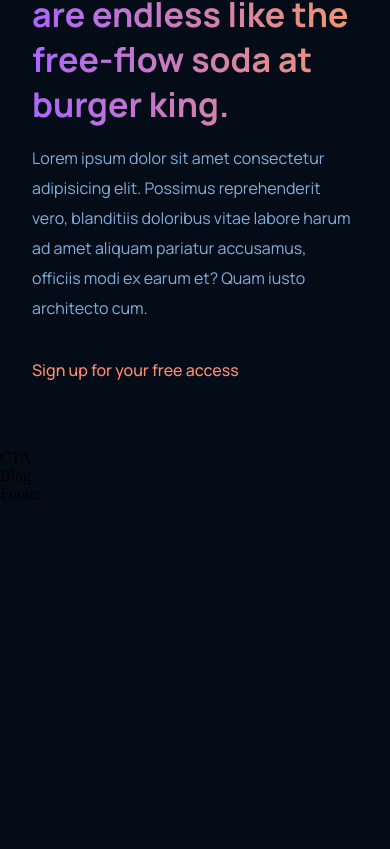
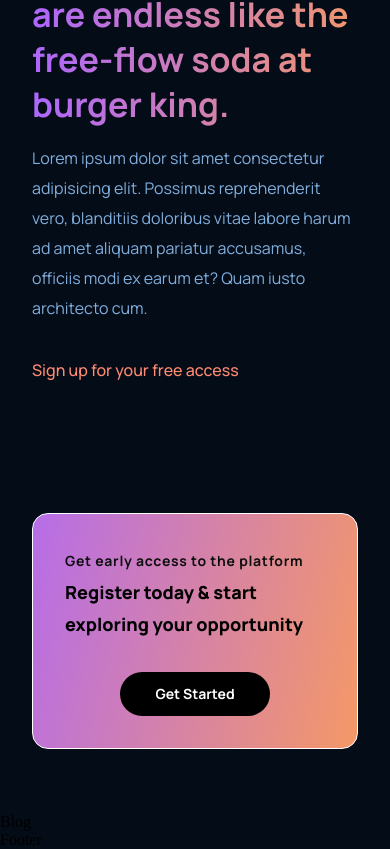
Before and after one commit to marizoo/responsive-react-website, a React (Create React App) app: page / in a window 390 px wide. Shown: the part 3747-4596 px from the top of the page. Before the commit the page ends 4250 px from the top, so only its background shows below. Built offline with nearby package versions, Linux system fonts and the light colour scheme.

Commit message:
section : Cta : 100%

```diff
--- a/src/components/cta/CTA.jsx
+++ b/src/components/cta/CTA.jsx
@@ -1,10 +1,18 @@
-import React from 'react'
-import './ctaStyle.css'
+import React from "react";
+import "./ctaStyle.css";
 
 const CTA = () => {
-  return (
-    <div>CTA</div>
-  )
-}
+    return (
+        <div className="cta">
+            <div className="cta-content">
+                <p>Get early access to the platform</p>
+                <h3>Register today & start exploring your opportunity</h3>
+            </div>
+            <div className="cta-btn">
+                <button type="button">Get Started</button>
+            </div>
+        </div>
+    );
+};
 
-export default CTA
+export default CTA;
--- a/src/components/cta/ctaStyle.css
+++ b/src/components/cta/ctaStyle.css
@@ -0,0 +1,80 @@
+.cta{
+border: 1px solid white;
+color: white;
+
+display: flex;
+justify-content: space-between;
+align-items: center;
+padding: 2rem;
+margin: 4rem;
+border-radius: 1rem;
+background: var(--gradient-bar);
+font-family: var(--font-family);
+}
+
+
+.cta-content p{
+font-weight: 500;
+font-size: 14px;
+line-height: 30px;
+color: #0E0E0E;
+font-weight: bold;
+letter-spacing: 0.7px;
+}
+
+.cta-content h3{
+    font-weight: 800;
+    font-size: 24px;
+    line-height: 45px;
+    color: #000;
+}
+
+.cta-btn{
+   display: flex;
+   justify-content: center;
+   align-items: center;
+   margin-left: 2rem;
+}
+
+.cta-btn button{
+    font-family: var(--font-family);
+    background: #000;
+    color: #fff;
+    border-radius: 40px;
+    font-weight: bold;
+    font-size: 18px;
+    line-height: 30px;
+    padding: 0.5rem 1rem;
+    border: 0;
+    outline: none;
+    cursor: pointer;
+    min-width: 150px;
+}
+
+
+@media screen and (max-width: 650px) {
+    .cta {
+        flex-direction: column;
+    }
+
+    .cta-btn {
+        margin: 2rem 0 0;
+    }
+}
+
+@media screen and (max-width: 550px) {
+    .cta {
+        flex-direction: column;
+        margin: 4rem 2rem;
+    }
+
+    .cta-content h3 {
+        font-size: 18px;
+        line-height: 32px;
+    }
+
+    .cta-btn button {
+        font-size: 14px;
+        line-height: 28px;
+    }
+}
```
